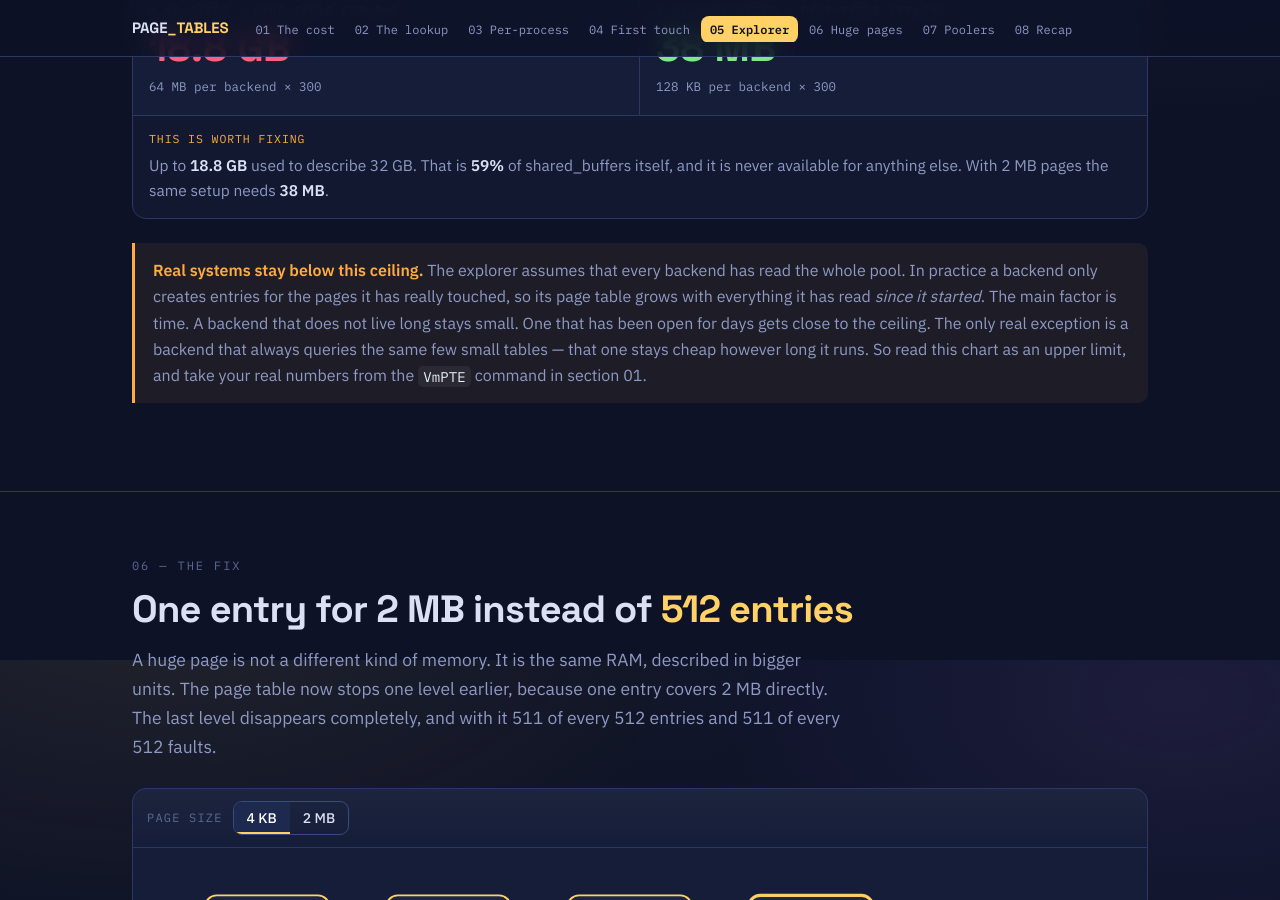
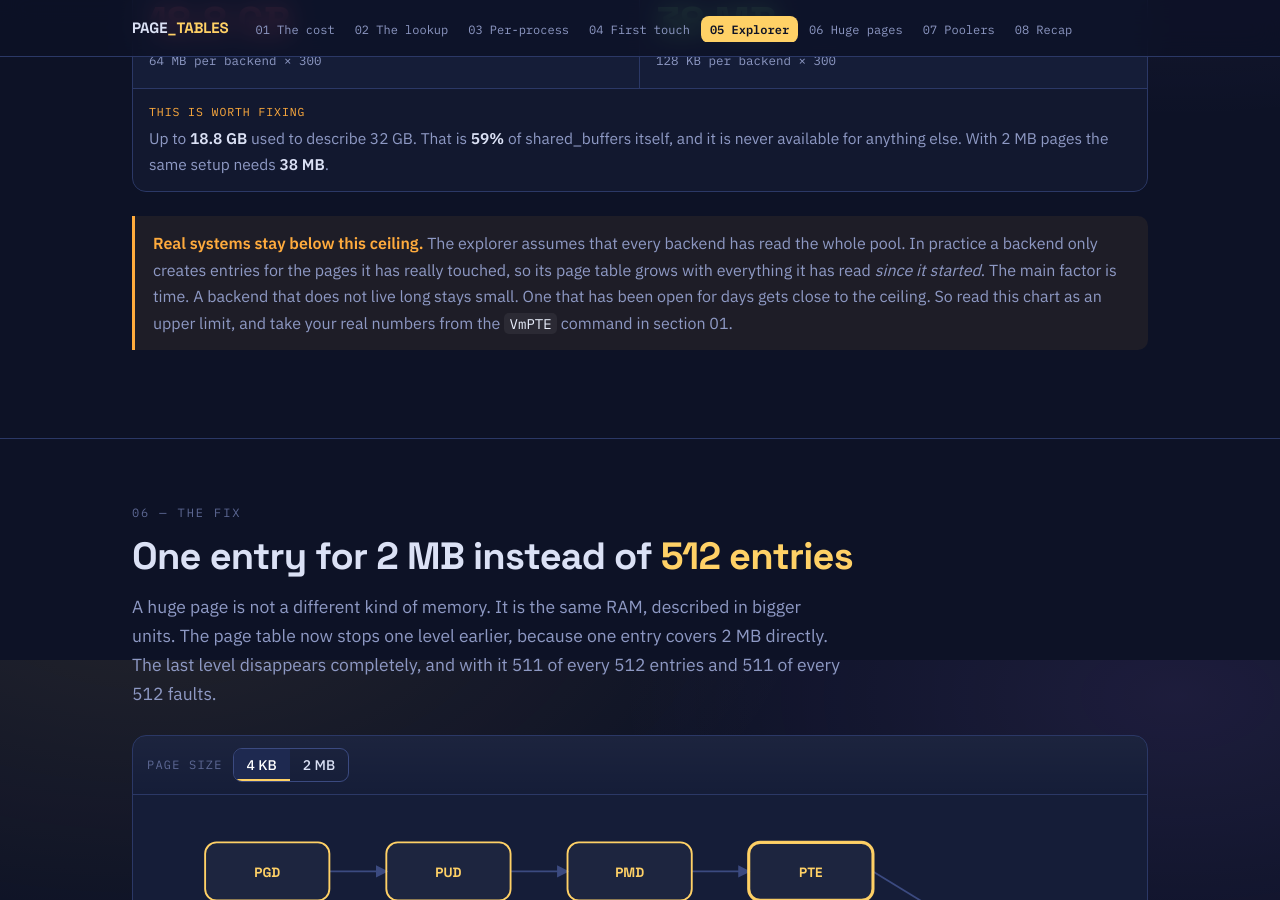
Before and after one commit to boosterKRD/boosterKRD.github.io, a Jekyll site: the page assets/posts/howtoworks_hugepages.html, which Jekyll copies as it is, in a window 1280 px wide and 900 px high, scrolled down 6540 px. Built offline with Jekyll 4.4.1, drawn with Linux system fonts in a browser that asks for light colours; some of the changed text lies outside the part shown.

Commit message:
fix hugePage post

```diff
--- a/assets/posts/howtoworks_hugepages.html
+++ b/assets/posts/howtoworks_hugepages.html
@@ -236,7 +236,7 @@
 <span class="h">per proc:  31.0 MB</span></pre>
     </div>
 
-    <div class="note info"><b>Ceiling and reality are not the same thing.</b> 64 MB per backend is the <i>ceiling</i>. That is what a backend costs after it has read all 32 GB. A page table only creates entries for pages the process has really touched, so a real backend stays below that number. Two things decide how far below: <b>how long the backend has been running</b> and <b>how much of the pool its queries reach</b>. Time matters more. A backend that only reads a few small tables does stay cheap, but that is rare. Most workloads touch enough of <code>shared_buffers</code> that after a few days the backend gets close to the ceiling anyway. The server above is real: 602 processes at 31 MB each, about half the ceiling, and still <b>18.2 GB of RAM used to describe memory the server already owns</b>. Every number on this page is a ceiling. Your own number will be lower, and that is the number that decides if this work is worth it.</div>
+    <div class="note info"><b>Ceiling and reality are not the same thing.</b> 64 MB per backend is the <i>ceiling</i>. That is what a backend costs after it has read all 32 GB. A page table only creates entries for pages the process has really touched, so a real backend stays below that number. Two things decide how far below: <b>how long the backend has been running</b> and <b>how much of the pool its queries reach</b>. Time matters more. Most workloads touch enough of <code>shared_buffers</code> that after a few days the backend gets close to the ceiling anyway. The server above is real: 602 processes at 31 MB each, about half the ceiling, and still <b>18.2 GB of RAM used to describe memory the server already owns</b>. Every number on this page is a ceiling. Your own number will be lower, and that is the number that decides if this work is worth it.</div>
   </div>
 </section>
 
@@ -371,7 +371,7 @@
       <div class="narr" id="ex-narr"></div>
     </div>
 
-    <div class="note"><b>Real systems stay below this ceiling.</b> The explorer assumes that every backend has read the whole pool. In practice a backend only creates entries for the pages it has really touched, so its page table grows with everything it has read <i>since it started</i>. The main factor is time. A backend that does not live long stays small. One that has been open for days gets close to the ceiling. The only real exception is a backend that always queries the same few small tables — that one stays cheap however long it runs. So read this chart as an upper limit, and take your real numbers from the <code>VmPTE</code> command in section 01.</div>
+    <div class="note"><b>Real systems stay below this ceiling.</b> The explorer assumes that every backend has read the whole pool. In practice a backend only creates entries for the pages it has really touched, so its page table grows with everything it has read <i>since it started</i>. The main factor is time. A backend that does not live long stays small. One that has been open for days gets close to the ceiling. So read this chart as an upper limit, and take your real numbers from the <code>VmPTE</code> command in section 01.</div>
   </div>
 </section>
 
@@ -412,7 +412,7 @@
     </table>
     </div>
 
-    <div class="note good"><b>What you get, in order of importance.</b> First, <b>several gigabytes of RAM come back</b>. The page cache can use them, or you can give them to a larger <code>shared_buffers</code>. Second, CPU usage usually drops by <b>5–20%</b>, because the TLB hits more often and the faults stop happening. The RAM is the safe win. The CPU is a bonus, and it depends a lot on how random your access pattern is.</div>
+    <div class="note good"><b>What you get, in order of importance.</b> First, <b>several gigabytes of RAM come back</b>. The page cache can use them, or you can give them to a larger <code>shared_buffers</code>. Second, CPU usage usually drops by <b>4–10%</b>, and that part comes from the TLB alone: it now covers a useful share of the working set instead of missing constantly. Note that this figure is measured with the freed memory still unused — whatever you gain by spending it on a bigger pool or on the OS cache comes on top of it.</div>
 
     <div class="note"><b>Explicit, not transparent.</b> Transparent Huge Pages are a different mechanism. The kernel only tries: it gives you huge pages when it can, and it may take them back later. With some settings, the work of building them can also cause latency spikes. An explicit hugetlb reservation is a guarantee. THP is only a chance, so one cannot replace the other. The post covers the settings, the sizing, and the ways a reservation can fail without telling you: <a href="/2026/08/08/postgresql-huge-pages.html">PostgreSQL configuration →</a></div>
   </div>
```
Also changed, not shown: _posts/2026-08-08-postgresql-huge-pages.md (+2 -2 lines).
